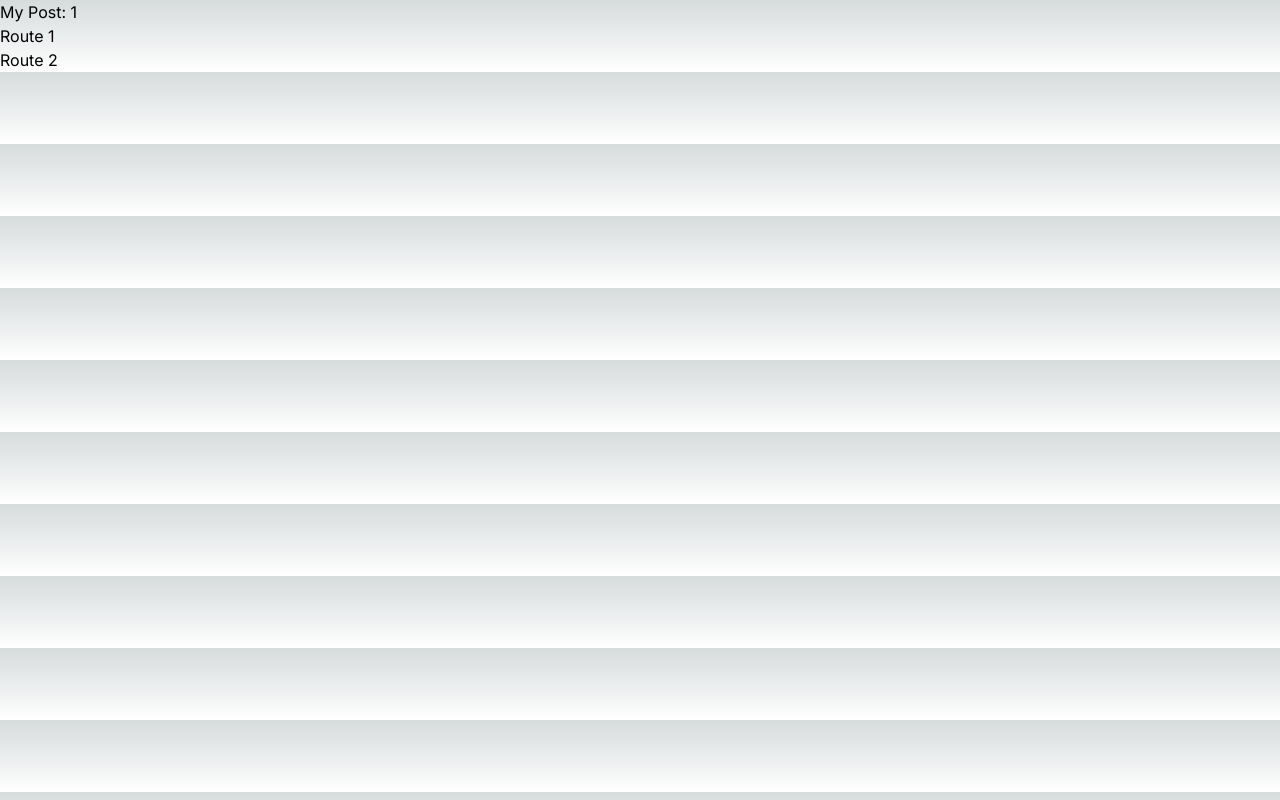
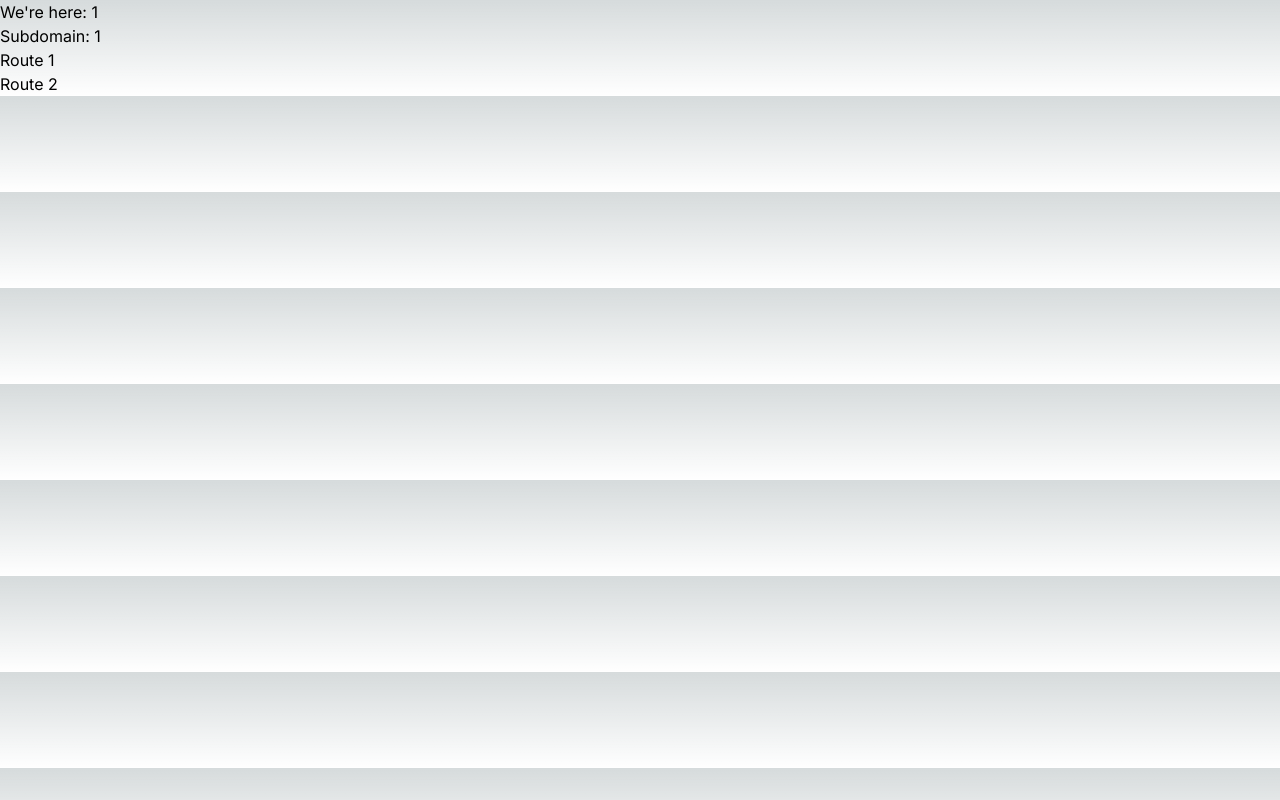
Before and after one commit to graemen16/multi-t, a Next.js app: page /1 in a window 1280 px wide. Built offline with nearby package versions, Linux system fonts and the light colour scheme.

Commit message:
show subdomain

```diff
--- a/app/[domains]/page.tsx
+++ b/app/[domains]/page.tsx
@@ -3,7 +3,8 @@ import Link from 'next/link';
 export default function Page({ params }: { params: { domains: string } }) {
 	return (
 		<div>
-			<div>My Post: {params.domains} </div>
+			<div>We're here: {params.domains} </div>
+			<div>Subdomain: {params.domains.split('.')[0]}</div>
 			<div>
 				<Link href={'/route1'}>Route 1</Link>
 			</div>
```
